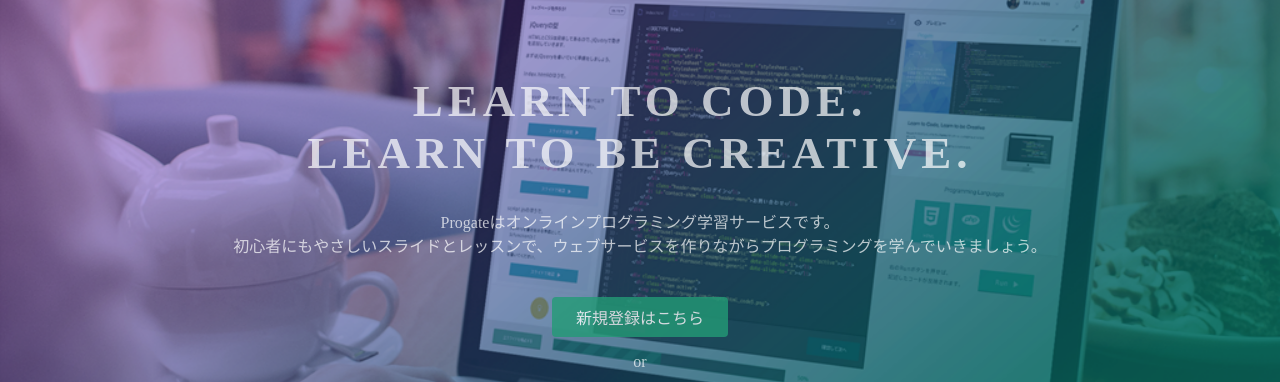
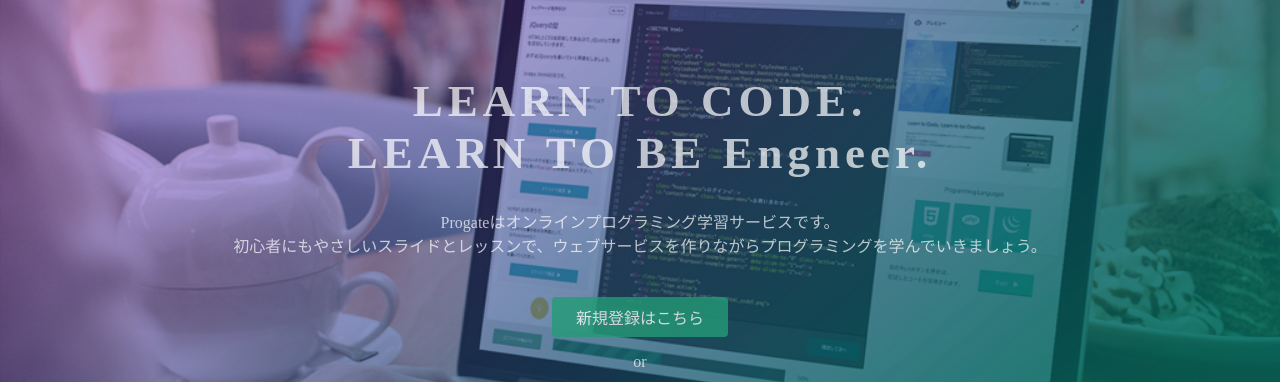
Before and after one commit to yutaro-hirayama/yutaro-hirayama.github.io, a plain HTML site: page index.html in a window 1280 px wide. Shown: the part 135-517 px from the top of the page. Drawn offline with Linux system fonts and the light colour scheme.

Commit message:
Update index.html

```diff
--- a/index.html
+++ b/index.html
@@ -23,7 +23,7 @@
   </header>
   <div class="top-wrapper">
     <div class="container">
-      <h1>LEARN TO CODE.<br>LEARN TO BE CREATIVE.</h1>
+      <h1>LEARN TO CODE.<br>LEARN TO BE Engneer.</h1>
       <p>Progateはオンラインプログラミング学習サービスです。<br>初心者にもやさしいスライドとレッスンで、ウェブサービスを作りながらプログラミングを学んでいきましょう。</p>
       <div class="btn-wrapper">
         <a href="#" class="btn signup">新規登録はこちら</a>
```
